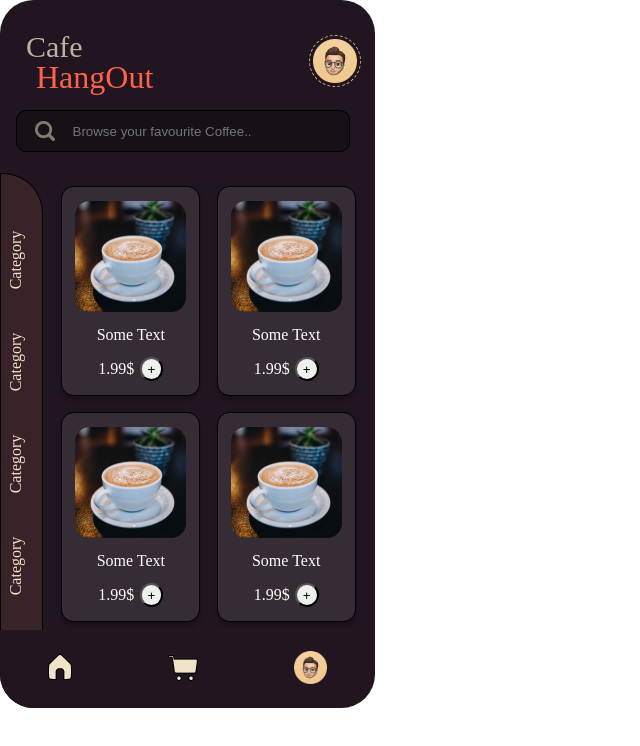
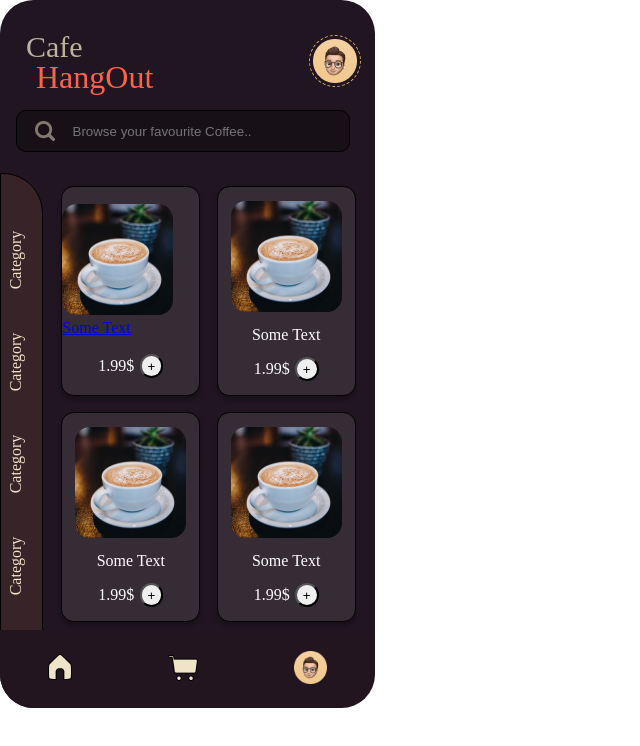
Before and after one commit to HangOutYL/HangOut, a React (Create React App) app: page / in a window 1280 px wide. Shown: the top 746 px of the page, without its empty margins (0-640 px from the left). Built offline with nearby package versions, Linux system fonts and the light colour scheme; a web font is replaced by a local one.

Commit message:
added route in app & link in coffeecards.js

```diff
--- a/src/App.js
+++ b/src/App.js
@@ -3,6 +3,7 @@
 import Cart from "./components/Cart/Cart";
 import { Routes, Route } from "react-router-dom";
 import BottomNav from "./components/BottomNav/BottomNav";
+import CoffeeDetails from "./components/pages/CoffeeDetails";
 
 const App = () => {
   return (
@@ -10,6 +11,7 @@
       <Routes>
         <Route path="/" element={<Home />} />
         <Route path="/cart" element={<Cart />} />
+        <Route path="/products/:id" element={<CoffeeDetails />} />
       </Routes>
       <BottomNav />
     </div>
--- a/src/components/Home/CoffeeCards.js
+++ b/src/components/Home/CoffeeCards.js
@@ -1,12 +1,15 @@
 import React from "react";
+import { Link } from "react-router-dom";
 import Coffee1 from "../../views/CoffeeImage1.png";
 
 const CoffeeCards = () => {
   return (
     <div className="CoffeeCards">
       <div className="Card">
-        <img src={Coffee1} alt="CoffeeImage" />
-        <span className="Text">Some Text</span>
+        <Link to="/products/:id">
+          <img src={Coffee1} alt="CoffeeImage" />
+          <span className="Text">Some Text</span>
+        </Link>
         <div className="PriceAndCart">
           <span className="Price">1.99$</span>
           <button className="AddToCart">+</button>
--- a/src/components/pages/CoffeeDetails.js
+++ b/src/components/pages/CoffeeDetails.js
@@ -8,7 +8,6 @@
     <div className="Product">
       <img src={Coffee1Big} alt="CoffeeImage" className="BigPicture" />
       <img src={ArrowBack} alt="ArrowBack" className="ArrowBack" />
-
       <div className="NameAndDesc">
         <span className="ProductName">Cappuccino</span>
         <span className="ProductDetails">Drizzled with Caramel</span>
```
